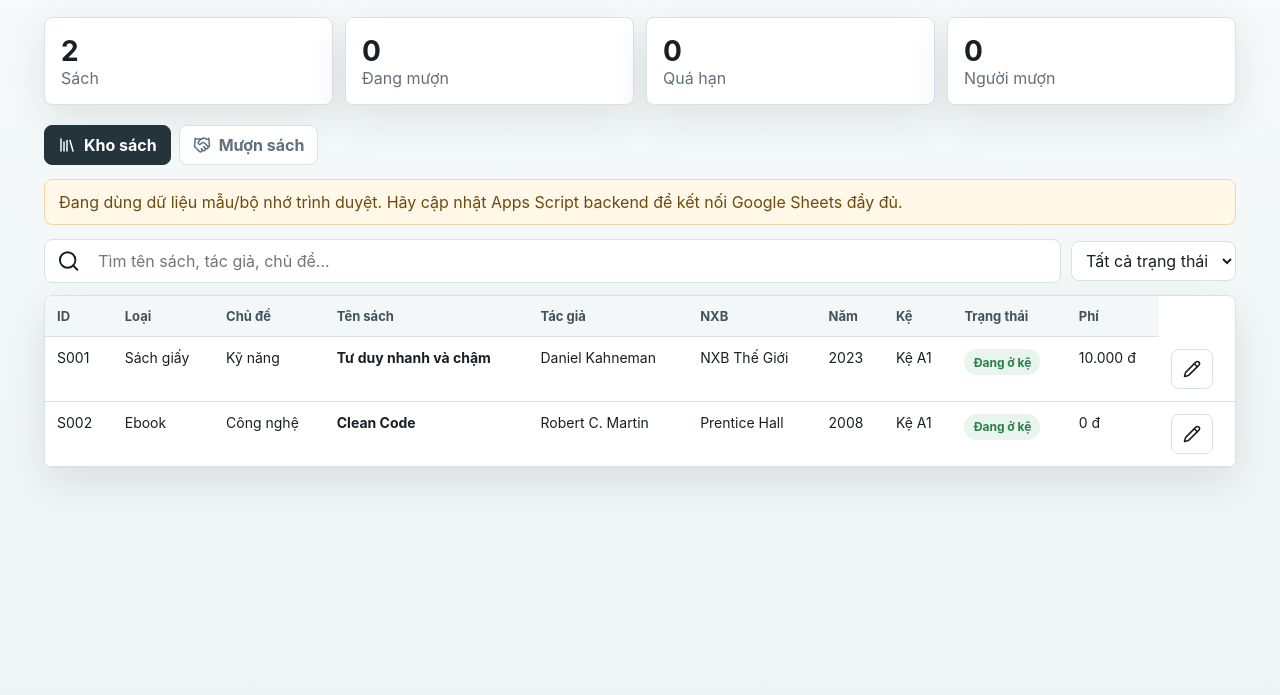
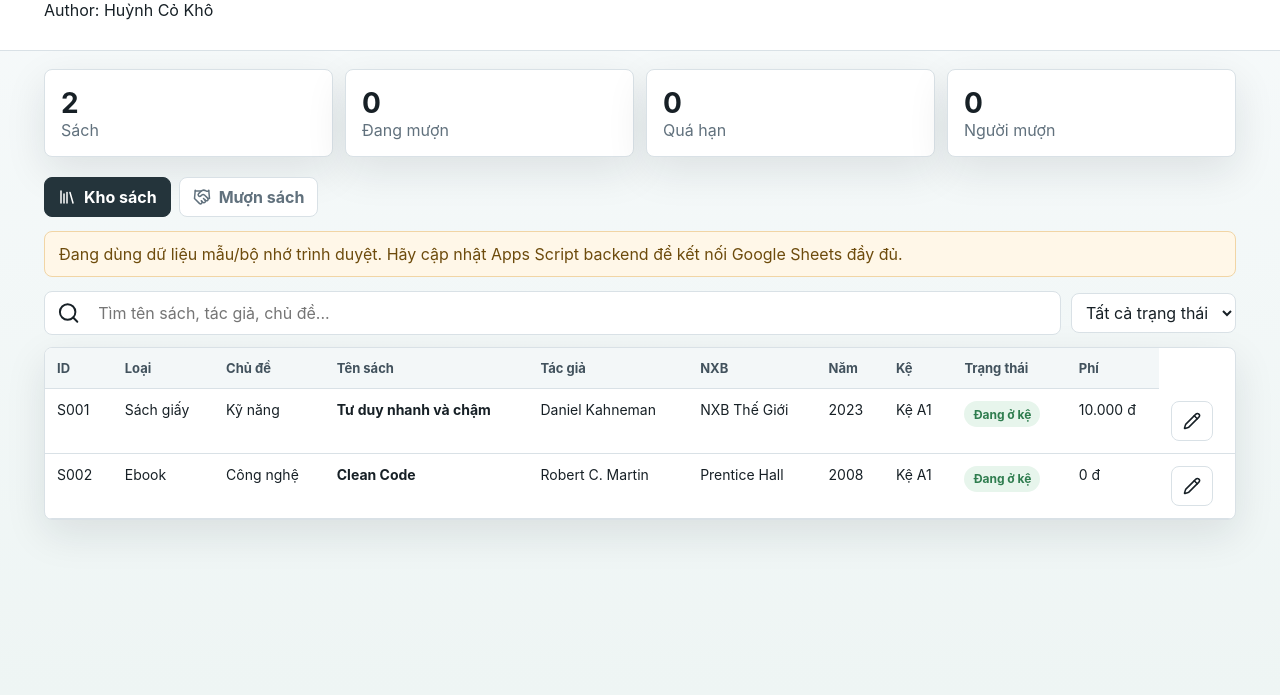
Before and after one commit to HuynhCoKho/CKlibrary, a plain HTML site: page index.html in a window 1280 px wide. Shown: the part 105-800 px from the top of the page. Drawn offline with nearby package versions, Linux system fonts and the light colour scheme; no server answers.

Commit message:
Add author credit to index.html

```diff
--- a/index.html
+++ b/index.html
@@ -13,6 +13,7 @@
       <div>
         <p class="eyebrow">CK Library</p>
         <h1>Quản lý thư viện</h1>
+        <p class="author">Author: Huỳnh Cỏ Khô</p>
       </div>
       <div class="top-actions">
         <button class="icon-button" id="refreshBtn" title="Tải lại dữ liệu"><i data-lucide="refresh-cw"></i></button>
```
